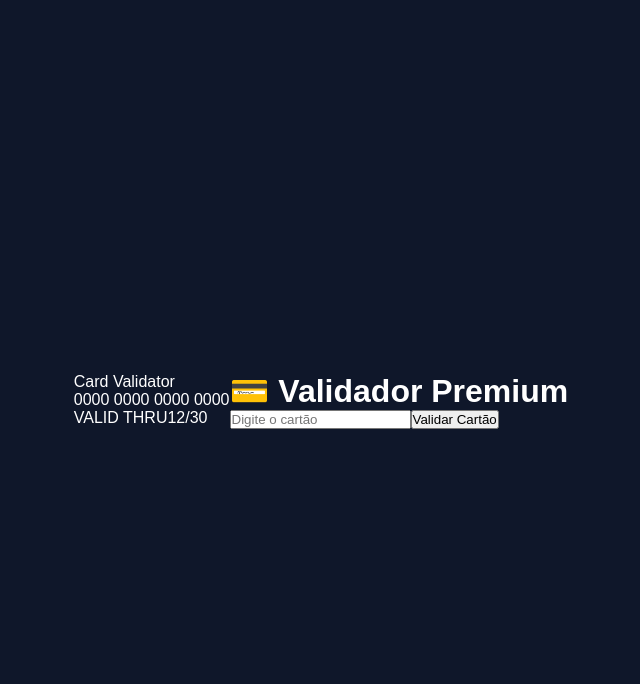
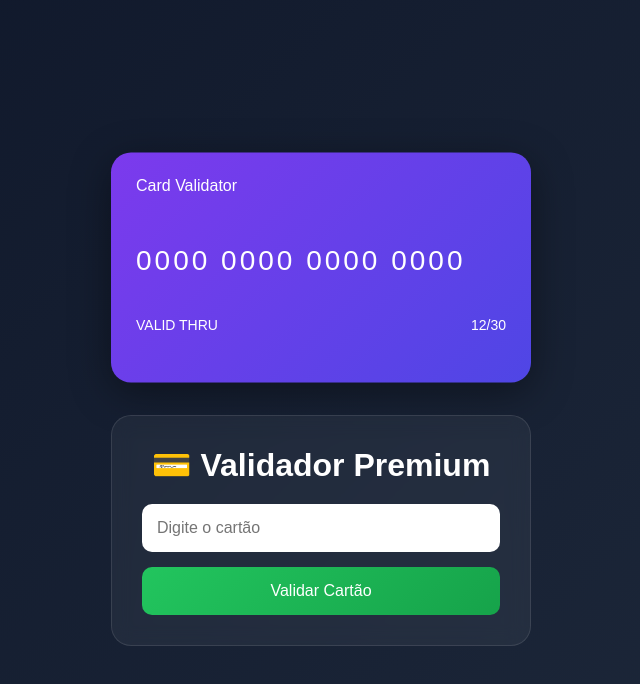
Before and after one commit to RafaelaSommer/card-validator-senior, a React (Vite) app in the folder frontend/: page / in a window 1280 px wide. Shown: the top 684 px of the page, without its empty margins (319-959 px from the left). Built offline with nearby package versions, Linux system fonts and the light colour scheme.

Commit message:
Atualizando

```diff
--- a/frontend/src/index.css
+++ b/frontend/src/index.css
@@ -5,62 +5,161 @@
 }
 
 body {
-  background: #0f172a;
+
   font-family: Arial, sans-serif;
+
+  background:
+    linear-gradient(
+      135deg,
+      #0f172a,
+      #1e293b
+    );
+
   color: white;
+
+  min-height: 100vh;
 }
 
 .container {
+
   width: 100%;
-  height: 100vh;
+  min-height: 100vh;
 
   display: flex;
+
   align-items: center;
   justify-content: center;
+
+  flex-direction: column;
+
+  gap: 30px;
+
+  padding: 20px;
 }
 
-.card-box {
-  width: 400px;
+.credit-card {
 
-  background: #1e293b;
+  width: 420px;
+  height: 230px;
+
+  background:
+    linear-gradient(
+      135deg,
+      #7c3aed,
+      #4f46e5
+    );
+
+  border-radius: 20px;
+
+  padding: 25px;
+
+  box-shadow:
+    0 10px 40px rgba(0,0,0,0.4);
+
+  animation:
+    float 3s ease-in-out infinite;
+}
+
+@keyframes float {
+
+  0% {
+    transform: translateY(0px);
+  }
+
+  50% {
+    transform: translateY(-10px);
+  }
+
+  100% {
+    transform: translateY(0px);
+  }
+}
+
+.card-top {
+
+  display: flex;
+
+  justify-content: space-between;
+
+  align-items: center;
+
+  margin-bottom: 50px;
+}
+
+.card-number {
+
+  font-size: 28px;
+
+  letter-spacing: 3px;
+
+  margin-bottom: 40px;
+}
+
+.card-footer {
+
+  display: flex;
+
+  justify-content: space-between;
+
+  font-size: 14px;
+}
+
+.form-box {
+
+  width: 420px;
+
+  background: rgba(255,255,255,0.05);
+
+  backdrop-filter: blur(10px);
 
   padding: 30px;
 
-  border-radius: 16px;
+  border-radius: 20px;
 
-  box-shadow:
-    0 0 30px rgba(0,0,0,0.3);
+  border:
+    1px solid rgba(255,255,255,0.1);
 }
 
-.card-box h1 {
+.form-box h1 {
+
   text-align: center;
+
   margin-bottom: 20px;
 }
 
-.card-box input {
+.form-box input {
+
   width: 100%;
 
-  padding: 14px;
+  padding: 15px;
+
+  border-radius: 10px;
 
   border: none;
 
-  border-radius: 8px;
+  outline: none;
+
+  font-size: 16px;
 
   margin-bottom: 15px;
-
-  font-size: 16px;
 }
 
-.card-box button {
+.form-box button {
+
   width: 100%;
 
-  padding: 14px;
+  padding: 15px;
 
   border: none;
 
-  border-radius: 8px;
+  border-radius: 10px;
 
-  background: #22c55e;
+  background:
+    linear-gradient(
+      135deg,
+      #22c55e,
+      #16a34a
+    );
 
   color: white;
 
@@ -71,14 +170,16 @@ body {
   transition: 0.3s;
 }
 
-.card-box button:hover {
-  opacity: 0.8;
+.form-box button:hover {
+
+  transform: scale(1.02);
 }
 
 .result {
+
   margin-top: 20px;
 
-  background: #334155;
+  background: rgba(255,255,255,0.08);
 
   padding: 15px;
 
@@ -86,5 +187,20 @@ body {
 }
 
 .result p {
+
   margin-bottom: 10px;
 }
+
+@media (max-width: 500px) {
+
+  .credit-card,
+  .form-box {
+
+    width: 100%;
+  }
+
+  .card-number {
+
+    font-size: 22px;
+  }
+}
```
